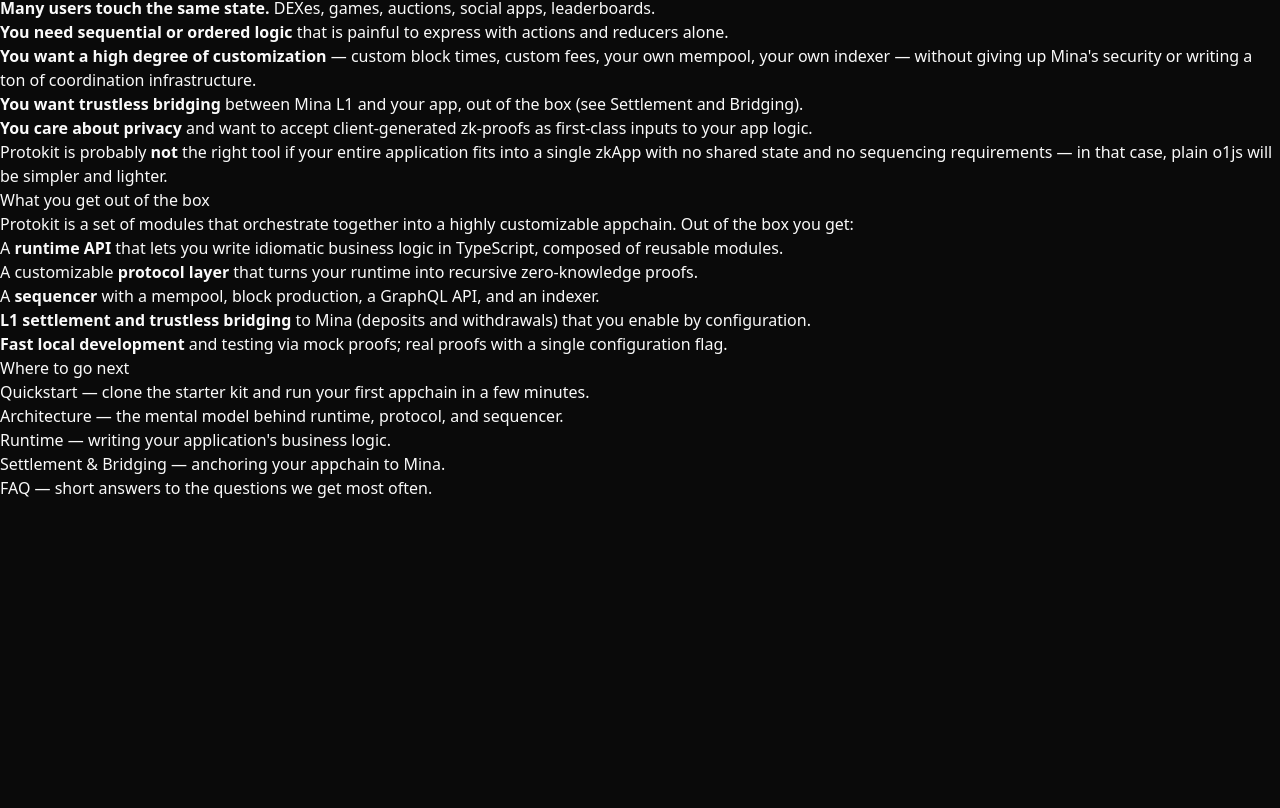
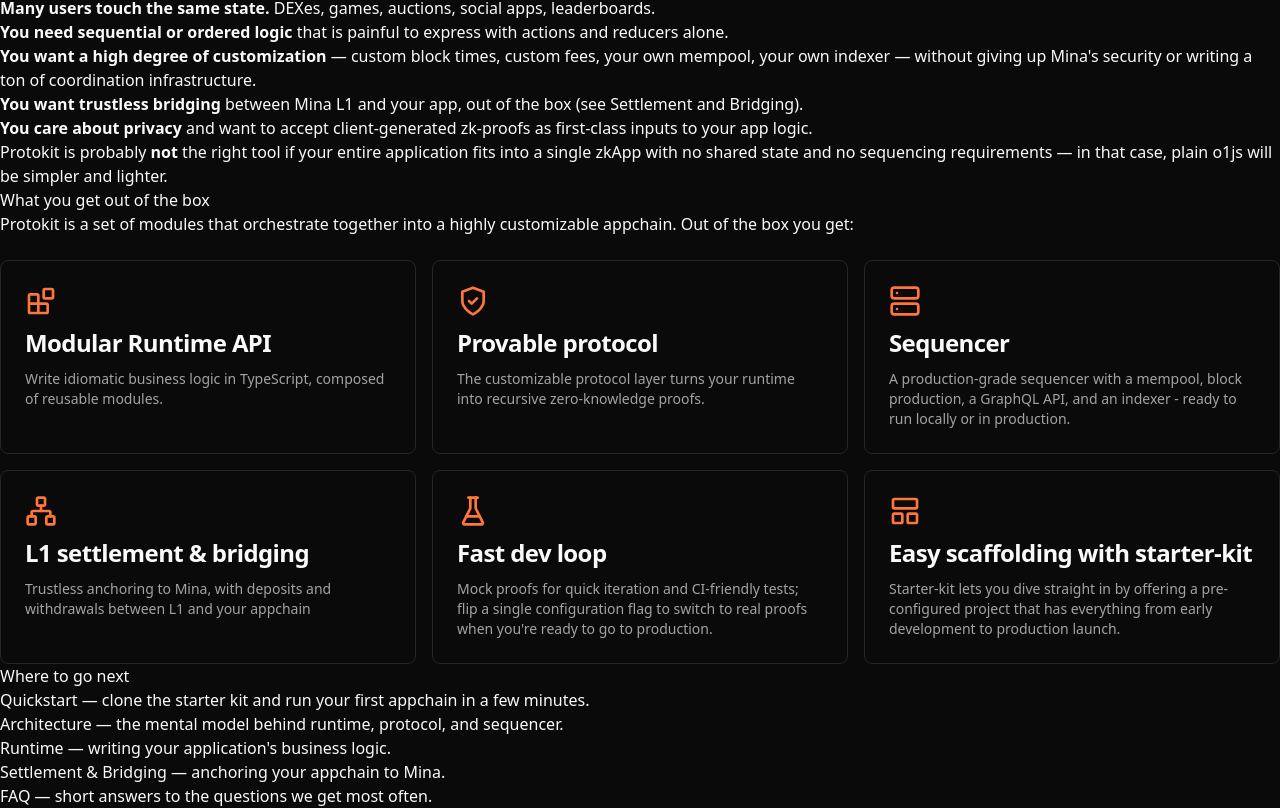
Before and after one commit to proto-kit/website, a Next.js app: page /docs/what-is-protokit in a window 1280 px wide. Shown: the part 1276-2084 px from the top of the page. Before the commit the page ends 1776 px from the top, so only its background shows below. Built offline with nearby package versions, Linux system fonts and the light colour scheme.

Commit message:
Added cards to feature section

```diff
--- a/src/pages/docs/what-is-protokit.mdx
+++ b/src/pages/docs/what-is-protokit.mdx
@@ -1,4 +1,25 @@
 import { Callout } from 'nextra/components'
+import {
+    Card,
+    CardHeader,
+    CardTitle,
+    CardDescription,
+} from "@/components/ui/card";
+import {
+    ZapIcon,
+    ListOrderedIcon,
+    BatteryChargingIcon,
+    UsersIcon,
+    ArrowRightLeftIcon,
+    BlocksIcon,
+    LockIcon,
+    ServerIcon,
+    NetworkIcon,
+    ShieldCheckIcon,
+    WalletIcon,
+    FlaskConicalIcon,
+    LayoutPanelTop
+} from 'lucide-react'
 
 # What is Protokit?
 
@@ -106,11 +127,62 @@
 
 Protokit is a set of modules that orchestrate together into a highly customizable appchain. Out of the box you get:
 
-- A **runtime API** that lets you write idiomatic business logic in TypeScript, composed of reusable modules.
-- A customizable **protocol layer** that turns your runtime into recursive zero-knowledge proofs.
-- A **sequencer** with a mempool, block production, a GraphQL API, and an indexer.
-- **L1 settlement and trustless bridging** to Mina (deposits and withdrawals) that you enable by configuration.
-- **Fast local development** and testing via mock proofs; real proofs with a single configuration flag.
+<div className="grid lg:grid-cols-3 grid-cols-1 gap-4 mt-6 not-prose">
+    <Card>
+        <CardHeader className="gap-2">
+            <CardTitle className="text-orange-500 dark:text-orange-400">
+                <BlocksIcon size={32} />
+            </CardTitle>
+            <CardTitle className="flex gap-2 items-center">Modular Runtime API</CardTitle>
+            <CardDescription>Write idiomatic business logic in TypeScript, composed of reusable modules.</CardDescription>
+        </CardHeader>
+    </Card>
+    <Card>
+        <CardHeader className="gap-2">
+            <CardTitle className="text-orange-500 dark:text-orange-400">
+                <ShieldCheckIcon size={32} />
+            </CardTitle>
+            <CardTitle className="flex gap-2 items-center">Provable protocol</CardTitle>
+            <CardDescription>The customizable protocol layer turns your runtime into recursive zero-knowledge proofs.</CardDescription>
+        </CardHeader>
+    </Card>
+    <Card>
+        <CardHeader className="gap-2">
+            <CardTitle className="text-orange-500 dark:text-orange-400">
+                <ServerIcon size={32} />
+            </CardTitle>
+            <CardTitle className="flex gap-2 items-center">Sequencer</CardTitle>
+            <CardDescription>A production-grade sequencer with a mempool, block production, a GraphQL API, and an indexer - ready to run locally or in production.</CardDescription>
+        </CardHeader>
+    </Card>
+    <Card>
+        <CardHeader className="gap-2">
+            <CardTitle className="text-orange-500 dark:text-orange-400">
+                <NetworkIcon size={32} />
+            </CardTitle>
+            <CardTitle className="flex gap-2 items-center">L1 settlement &amp; bridging</CardTitle>
+            <CardDescription>Trustless anchoring to Mina, with deposits and withdrawals between L1 and your appchain</CardDescription>
+        </CardHeader>
+    </Card>
+    <Card>
+        <CardHeader className="gap-2">
+            <CardTitle className="text-orange-500 dark:text-orange-400">
+                <FlaskConicalIcon size={32} />
+            </CardTitle>
+            <CardTitle className="flex gap-2 items-center">Fast dev loop</CardTitle>
+            <CardDescription>Mock proofs for quick iteration and CI-friendly tests; flip a single configuration flag to switch to real proofs when you're ready to go to production.</CardDescription>
+        </CardHeader>
+    </Card>
+    <Card>
+        <CardHeader className="gap-2">
+            <CardTitle className="text-orange-500 dark:text-orange-400">
+                <LayoutPanelTop size={32} />
+            </CardTitle>
+            <CardTitle className="flex gap-2 items-center">Easy scaffolding with starter-kit</CardTitle>
+            <CardDescription>Starter-kit lets you dive straight in by offering a pre-configured project that has everything from early development to production launch.</CardDescription>
+        </CardHeader>
+    </Card>
+</div>
 
 ## Where to go next
 
```
